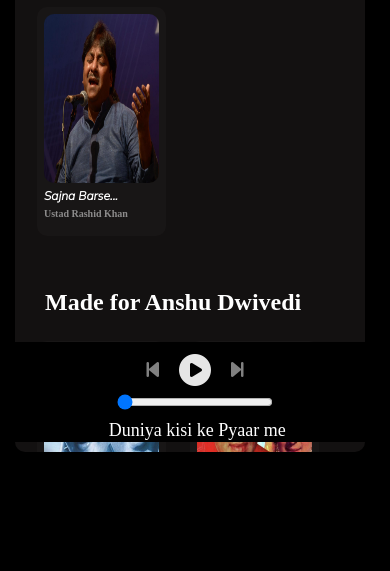
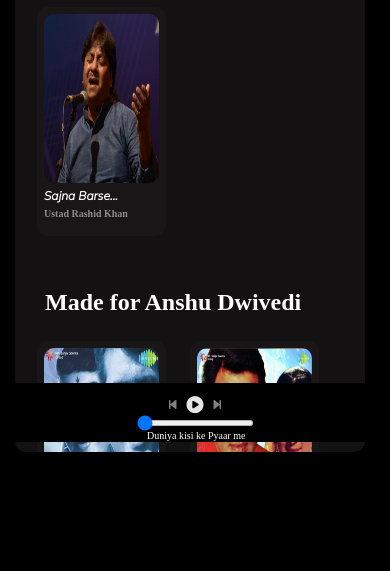
Before and after one commit to anshud49/SpotifyClone, a plain HTML site: page index.html in a window 390 px wide. Shown: the part 402-973 px from the top of the page. After the commit the page ends 923 px from the top, so only its background shows below. Drawn offline with Linux system fonts and the light colour scheme; a web font is replaced by a local one.

Commit message:
bottom done

```diff
--- a/index.html
+++ b/index.html
@@ -273,12 +273,13 @@
         </div>
 
     </div>
+
     <div class="bottom ">
 
         <div class="icons">
 
             <i class="fa-solid fa-backward-step" id="previous"></i>
-            <i class="fa-2x fa-solid fa-circle-play" id="masterplay"></i>
+            <i class="fa-2x fa-solid fa-circle-play masterplay1" id="masterplay"></i>
             <i class="fa-solid fa-forward-step" id="next"></i>
         </div>
         <div class="progressbar">
@@ -287,7 +288,7 @@
             <!-- <span id="endtime">3:38</span> -->
         </div>
 
-        <div class="songinfo">
+        <div class="sinfo">
             <img src="playing.gif" width="50px" alt="" id="gif"> <span id="masterSongName">Duniya kisi ke Pyaar
                 me</span>
         </div>
--- a/style.css
+++ b/style.css
@@ -385,19 +385,23 @@ nav ul li i {
 
 .bottom {
     position: sticky;
-    height: 100px;
+    height: 12vh;
+    overflow: auto;
     background-color: black;
     color: white;
+    padding: 2px 2px;
     bottom: 0;
     display: flex;
     align-items: center;
     justify-content: center;
     flex-direction: column;
+
 }
 
 .icons {
-    margin-top: 20px;
-    margin-bottom: 8px;
+
+    margin-top: 2px;
+    margin-bottom: 5px;
     display: flex;
     align-items: center;
 }
@@ -405,9 +409,10 @@ nav ul li i {
 .icons i {
     cursor: pointer;
     margin: 0 10px;
+
 }
 
-#masterplay {
+.masterplay1 {
     opacity: 0.9;
 }
 
@@ -434,11 +439,15 @@ nav ul li i {
 
 .playicon {
     height: 0%;
-    ;
     width: 100%;
     overflow: hidden;
     font-size: 14px;
     position: relative;
+}
+
+.sinfo {
+    font-size: 15px;
+    margin-top: 2px;
 }
 
 .songlistplay i {
@@ -558,6 +567,45 @@ nav ul li i {
         color: rgb(98, 197, 98);
     }
 
+    .bottom {
+        height: 11vh;
+    }
+
+    .icons {
+        margin-top: 4px;
+        margin-bottom: 5px;
+        padding: 2px 2px;
+        display: flex;
+        align-items: center;
+    }
+    .icons i {
+        margin: 0 8px;
+    }
+    #masterplay {
+        opacity: 0.9;
+        font-size: 25px;
+    }
+
+    #previous {
+        font-size: 18px;
+        opacity: 0.5;
+    }
+
+    #next {
+        font-size: 18px;
+        opacity: 0.5;
+    }
+
+
+    .progressbar input {
+        width: 30vw;
+    }
+
+    .sinfo {
+        font-size: 14px;
+        margin-top: 2px;
+    }
+
 }
 
 @media only screen and (max-width: 800px) {
@@ -565,8 +613,7 @@ nav ul li i {
         font-size: 11px;
     }
 
-    .qpic img
-    {
+    .qpic img {
         height: auto;
         width: 3vh;
     }
@@ -582,18 +629,56 @@ nav ul li i {
     .list4 img {
         width: 40px;
     }
+
+    .bottom {
+        height: 9vh;
+    }
+
+    .icons {
+        margin-top: 10px;
+        margin-bottom: 5px;
+        padding: 2px 2px;
+
+    }
+
+    #masterplay {
+        opacity: 0.9;
+        font-size: 22px;
+    }
+
+    #previous {
+        font-size: 15px;
+        opacity: 0.5;
+    }
+
+    #next {
+        font-size: 15px;
+        opacity: 0.5;
+    }
+
+    .progressbar input {
+        height:1vh;
+        cursor: pointer;
+    }
+    .sinfo {
+        font-size: 12px;
+        margin-top: 2px;
+    }
+    .icons i {
+        margin: 0 7px;
+    }
 }
 
-@media only screen and (max-width: 650px)
-{
-    .qpic img
-    {
+@media only screen and (max-width: 650px) {
+    .qpic img {
         height: auto;
         width: 2vh;
     }
+
     .qcontent {
         font-size: 9px;
     }
+
     .songlistplay i {
         position: absolute;
         font-size: 18px;
@@ -603,20 +688,20 @@ nav ul li i {
         color: rgb(98, 197, 98);
     }
 }
-@media only screen and (max-width: 600px)
-{
-    .first
-    {
+
+@media only screen and (max-width: 600px) {
+    .first {
         display: none;
     }
-    .second
-    {
+
+    .second {
         flex-basis: 100%;
     }
-    .third
-    {
+
+    .third {
         display: none;
     }
+
     .songlistplay i {
         position: absolute;
         font-size: 18px;
@@ -625,6 +710,7 @@ nav ul li i {
         height: 100%;
         color: rgb(98, 197, 98);
     }
+
     .content {
         margin: 5px 5px;
         font-size: 12px;
@@ -638,4 +724,41 @@ nav ul li i {
         font-family: 'Gowun Batang', serif;
         opacity: .5;
     }
+    .bottom {
+        height: 7vh;
+    }
+
+    .icons {
+        margin-top: 10px;
+        margin-bottom: 5px;
+        padding: 2px 2px;
+
+    }
+
+    #masterplay {
+        opacity: 0.9;
+        font-size: 17px;
+    }
+
+    #previous {
+        font-size: 12px;
+        opacity: 0.5;
+    }
+
+    #next {
+        font-size: 12px;
+        opacity: 0.5;
+    }
+
+    .progressbar input {
+        height:.7vh;
+        cursor: pointer;
+    }
+    .sinfo {
+        font-size: 10px;
+        margin-top: 4px;
+    }
+    .icons i {
+        margin: 0 5px;
+    }
 }
```
